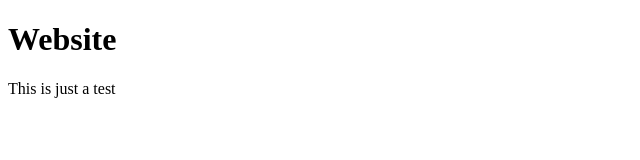
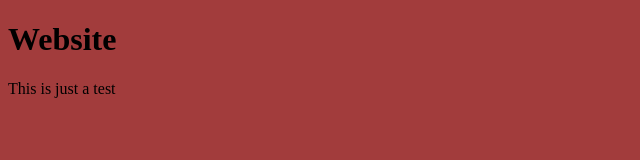
Before and after one commit to ADiggins/GitHub_Tutorial, a plain HTML site: page index.html in a window 1280 px wide. Shown: the whole page, without its empty margins (0-640 px from the left). Drawn offline with Linux system fonts and the light colour scheme.

Commit message:
Creation of shared CSS
shared css is now created and paired with index.
additional test to see webpage updated

```diff
--- a/index.html
+++ b/index.html
@@ -4,6 +4,7 @@
     <meta charset="UTF-8">
     <meta name="viewport" content="width=device-width, initial-scale=1.0">
     <title>Web Page Test</title>
+    <link rel="stylesheet" href="shared.css">
 </head>
 <body>
     <h1>Website</h1>
--- /dev/null
+++ b/shared.css
@@ -0,0 +1,3 @@
+html {
+    background-color: rgb(162, 60, 60);
+}
```
